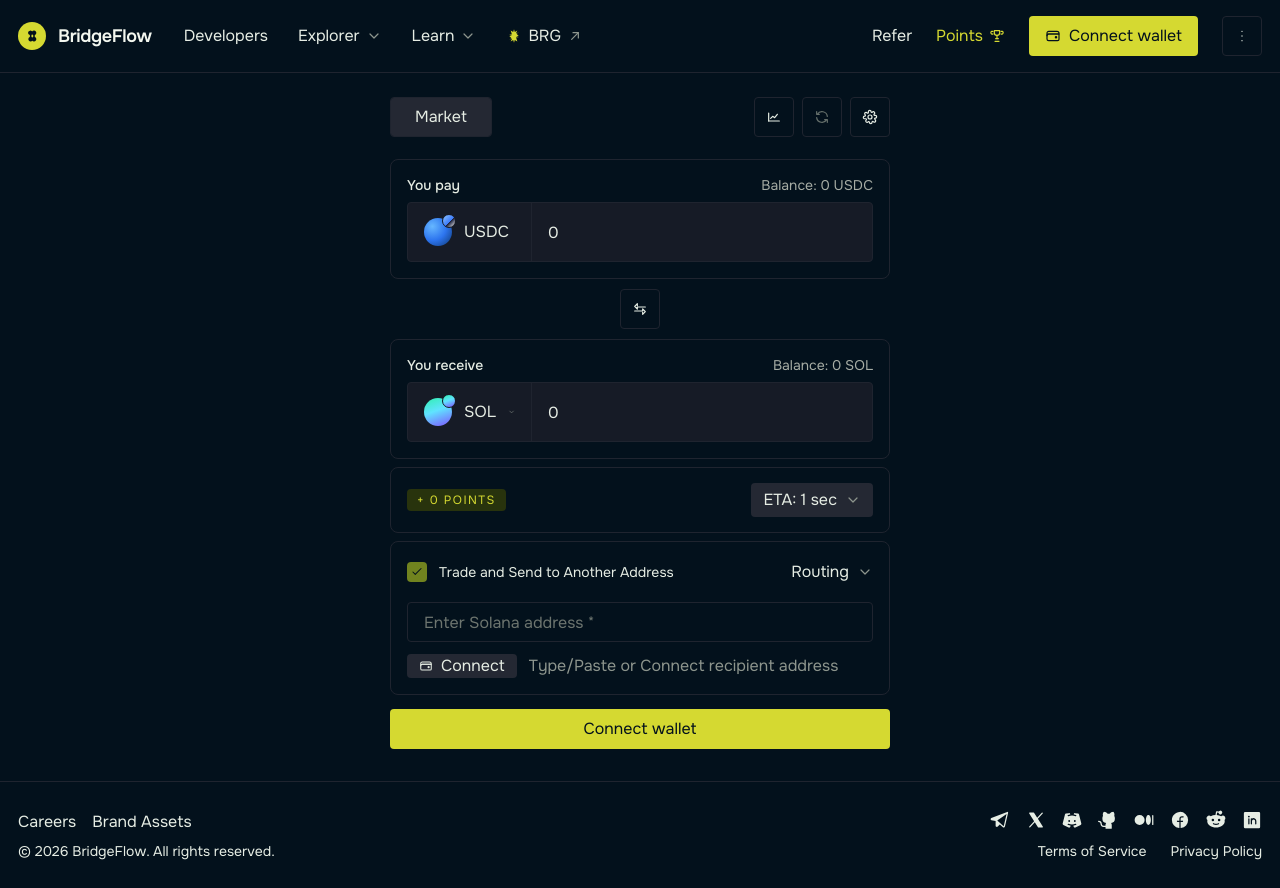
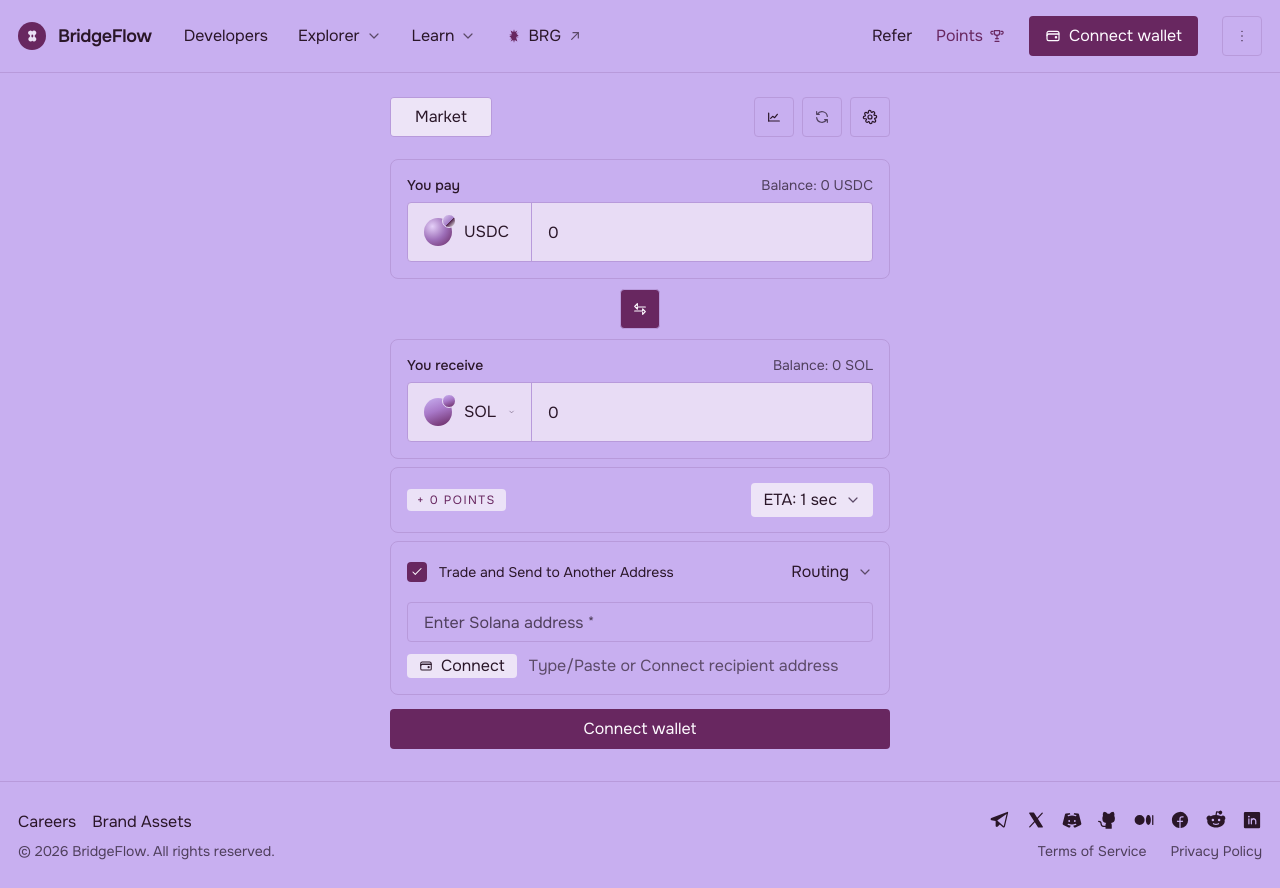
Before and after one commit to armancurr/bridge-3, a Next.js app: page / in a window 1280 px wide. Built offline with nearby package versions, Linux system fonts and the light colour scheme.

Commit message:
colors changed to dropbox site

```diff
--- a/src/app/globals.css
+++ b/src/app/globals.css
@@ -1,20 +1,108 @@
 @import "tailwindcss";
 
+/*
+  Light theme: lavender (#c8aff0) + deep plum (#682760) family.
+  Supporting hues: mauve, dusty lilac, soft orchid — warm, readable light UI.
+*/
+
 :root {
-  --background: #03111c;
-  --foreground: #e6ede4;
-  --muted: #a7ada5;
-  --line: #1f242f;
-  --panel: #161b26;
-  --panel-2: #1c212c;
-  --primary: #d5d931;
-  --primary-dark: #03111c;
-  --success: #71831f;
+  /* Canvas & type — page wash is brand lavender */
+  --background: #c8aff0;
+  --foreground: #2a1628;
+
+  --muted: #6b5a78;
+  --muted-foreground: #4f3f5c;
+  --subtle: #7d6d8a;
+
+  /* Hairlines & dividers (read against #c8aff0) */
+  --line: #b89adb;
+  --line-2: #a884cf;
+
+  /* Layered surfaces — lighter steps so cards/inputs float on the wash */
+  --panel: #f7f2fc;
+  --panel-2: #ede4f7;
+  --panel-3: #e2d6f2;
+  --surface-inset: #e8dcf5;
+
+  /* Brand ramp — anchors #c8aff0 → #682760 */
+  --primary: #c8aff0;
+  --primary-hover: #b89ae8;
+  --primary-light: #ebe2f7;
+  --primary-muted: #ded0ef;
+  --primary-dark: #9469b8;
+  --primary-darker: #682760;
+  --primary-deep: #4a1d44;
+
+  /* Mauve / orchid accents (same family, more rose) */
+  --accent: #c9a3c4;
+  --accent-light: #f0e4ee;
+  --accent-dark: #8f4a78;
+
+  /* CTAs: plum fills so buttons stay visible on #c8aff0 bg */
+  --cta: #682760;
+  --cta-foreground: #fefbff;
+  --cta-strong: #4a1d44;
+  --cta-strong-foreground: #fefbff;
+
+  /* Status — tinted to stay in the plum/lavender orbit */
+  --success: #7d6a94;
+  --success-light: #ebe4f3;
+  --warning: #c49a6e;
+  --warning-light: #f7efe4;
+  --error: #b45d7c;
+  --error-light: #f5e5ec;
+
+  --border: var(--line);
+  --border-light: #d4c0ea;
+
+  --shadow: rgba(74, 29, 68, 0.12);
+  --shadow-md: rgba(74, 29, 68, 0.16);
+  --shadow-lg: rgba(74, 29, 68, 0.2);
+
+  --icon-muted: #5c4a68;
+
+  /* Token chips / gradients (reference in arbitrary values) */
+  --gradient-token-a: #e4cff8;
+  --gradient-token-b: #9d6eb8;
+  --gradient-token-c: #682760;
+  --gradient-token-ring: #f2e9fa;
 }
 
 @theme inline {
   --color-background: var(--background);
   --color-foreground: var(--foreground);
+  --color-muted: var(--muted);
+  --color-muted-foreground: var(--muted-foreground);
+  --color-subtle: var(--subtle);
+  --color-line: var(--line);
+  --color-line-2: var(--line-2);
+  --color-panel: var(--panel);
+  --color-panel-2: var(--panel-2);
+  --color-panel-3: var(--panel-3);
+  --color-surface-inset: var(--surface-inset);
+  --color-primary: var(--primary);
+  --color-primary-hover: var(--primary-hover);
+  --color-primary-light: var(--primary-light);
+  --color-primary-muted: var(--primary-muted);
+  --color-primary-dark: var(--primary-dark);
+  --color-primary-darker: var(--primary-darker);
+  --color-primary-deep: var(--primary-deep);
+  --color-accent: var(--accent);
+  --color-accent-light: var(--accent-light);
+  --color-accent-dark: var(--accent-dark);
+  --color-cta: var(--cta);
+  --color-cta-foreground: var(--cta-foreground);
+  --color-cta-strong: var(--cta-strong);
+  --color-cta-strong-foreground: var(--cta-strong-foreground);
+  --color-success: var(--success);
+  --color-success-light: var(--success-light);
+  --color-warning: var(--warning);
+  --color-warning-light: var(--warning-light);
+  --color-error: var(--error);
+  --color-error-light: var(--error-light);
+  --color-border: var(--border);
+  --color-border-light: var(--border-light);
+  --color-icon-muted: var(--icon-muted);
   --font-sans: var(--font-onest);
 }
 
--- a/src/app/page.tsx
+++ b/src/app/page.tsx
@@ -41,13 +41,13 @@
 
   return (
     <div className="flex min-h-screen flex-1 flex-col bg-background text-foreground">
-      <header className="border-b border-[#1f242f] px-[18px]">
+      <header className="border-b border-line px-[18px]">
         <div className="mx-auto flex h-[72px] w-full max-w-[1884px] items-center gap-8">
           <div className="flex shrink-0 items-center gap-3">
-            <div className="flex size-7 items-center justify-center rounded-full bg-[#d5d931] text-[#03111c]">
+            <div className="flex size-7 items-center justify-center rounded-full bg-primary-darker text-primary-light">
               <BridgeGlyph className="size-4" />
             </div>
-            <div className="text-[18px] font-semibold leading-none tracking-[-0.02em] text-[#f3f7ef]">
+            <div className="text-[18px] font-semibold leading-none tracking-[-0.02em] text-foreground">
               BridgeFlow
             </div>
           </div>
@@ -58,11 +58,11 @@
                 <button
                   key={link.label}
                   type="button"
-                  className="flex items-center gap-[6px] hover:text-white"
+                  className="flex items-center gap-[6px] hover:text-primary-darker"
                 >
                   <span>{link.label}</span>
                   {link.caret ? (
-                    <ChevronDownIcon className="size-4 text-[#8d958d]" />
+                    <ChevronDownIcon className="size-4 text-icon-muted" />
                   ) : null}
                 </button>
               ))}
@@ -71,9 +71,9 @@
                 type="button"
                 className="flex items-center gap-[6px] text-base leading-4"
               >
-                <SunburstIcon className="size-4 text-[#d5d931]" />
+                <SunburstIcon className="size-4 text-primary-darker" />
                 <span>BRG</span>
-                <ArrowUpRightIcon className="size-4 text-[#8d958d]" />
+                <ArrowUpRightIcon className="size-4 text-icon-muted" />
               </button>
             </div>
 
@@ -81,21 +81,21 @@
               <button type="button">Refer</button>
               <button
                 type="button"
-                className="flex items-center gap-[6px] text-[#d5d931]"
+                className="flex items-center gap-[6px] text-primary-darker"
               >
                 <span>Points</span>
                 <TrophyIcon className="size-4" />
               </button>
               <button
                 type="button"
-                className="flex h-10 items-center justify-center gap-2 rounded-[4px] bg-[#d5d931] px-4 text-[14px] leading-[18px] text-[#03111c]"
+                className="flex h-10 items-center justify-center gap-2 rounded-[4px] bg-cta px-4 text-[14px] leading-[18px] text-cta-foreground"
               >
                 <WalletIcon className="size-4" />
                 <span>Connect wallet</span>
               </button>
               <button
                 type="button"
-                className="flex size-10 items-center justify-center rounded-[4px] border border-[#1f242f] text-[#e6ede4]"
+                className="flex size-10 items-center justify-center rounded-[4px] border border-line text-foreground"
               >
                 <MoreVerticalIcon className="size-4" />
               </button>
@@ -105,14 +105,14 @@
           <div className="ml-auto flex items-center gap-2 lg:hidden">
             <button
               type="button"
-              className="flex h-10 items-center justify-center gap-2 rounded-[4px] bg-[#d5d931] px-4 text-[14px] leading-[18px] text-[#03111c]"
+              className="flex h-10 items-center justify-center gap-2 rounded-[4px] bg-cta px-4 text-[14px] leading-[18px] text-cta-foreground"
             >
               <WalletIcon className="size-4" />
               <span>Connect wallet</span>
             </button>
             <button
               type="button"
-              className="flex size-10 items-center justify-center rounded-[4px] border border-[#1f242f] text-[#e6ede4]"
+              className="flex size-10 items-center justify-center rounded-[4px] border border-line text-foreground"
             >
               <MoreVerticalIcon className="size-4" />
             </button>
@@ -123,10 +123,10 @@
       <main className="flex flex-1 flex-col px-[18px] pb-8 pt-6">
         <div className="mx-auto w-full max-w-[500px]">
           <div className="mb-[22px] flex items-center justify-between gap-3">
-            <div className="flex h-10 overflow-hidden rounded-[4px] border border-[#1f242f] bg-transparent">
+            <div className="flex h-10 overflow-hidden rounded-[4px] border border-line bg-transparent">
               <button
                 type="button"
-                className="min-w-[94px] bg-[#242833] px-6 text-[14px] leading-[18px] text-[#e6ede4]"
+                className="min-w-[94px] bg-panel-2 px-6 text-[14px] leading-[18px] text-foreground"
               >
                 Market
               </button>
@@ -145,28 +145,28 @@
             </div>
           </div>
 
-          <section className="rounded-[8px] border border-[#1f242f] p-4">
+          <section className="rounded-[8px] border border-line p-4">
             <div className="mb-2 flex items-center justify-between text-[14px] leading-[18px]">
               <div className="font-medium">You pay</div>
-              <div className="text-[#a7ada5]">Balance: 0 USDC</div>
+              <div className="text-muted-foreground">Balance: 0 USDC</div>
             </div>
-            <div className="flex h-[60px] overflow-hidden rounded-[4px] border border-[#1f242f] bg-[#161b26]">
+            <div className="flex h-[60px] overflow-hidden rounded-[4px] border border-line bg-surface-inset">
               <button
                 type="button"
-                className="flex w-[124px] items-center gap-3 border-r border-[#1f242f] px-4 text-left text-base leading-4"
+                className="flex w-[124px] items-center gap-3 border-r border-line px-4 text-left text-base leading-4"
               >
                 <div className="relative shrink-0">
-                  <span className="block size-7 rounded-full bg-[radial-gradient(circle_at_30%_30%,#66b7ff_0%,#2d75ef_50%,#0d3772_100%)]" />
-                  <span className="absolute -right-1 -top-1 block size-3.5 rounded-full border border-[#161b26] bg-[linear-gradient(135deg,#8ec5ff_0%,#3e7dfb_55%,#0f1633_56%,#ffffff_100%)]" />
+                  <span className="block size-7 rounded-full bg-[radial-gradient(circle_at_30%_30%,#e4cff8_0%,#9d6eb8_50%,#682760_100%)]" />
+                  <span className="absolute -right-1 -top-1 block size-3.5 rounded-full border border-surface-inset bg-[linear-gradient(135deg,#dcc9f2_0%,#a67fc8_55%,#4a1d44_56%,#ffffff_100%)]" />
                 </div>
                 <span>USDC</span>
-                <ChevronDownIcon className="ml-auto size-4 text-[#8d958d]" />
+                <ChevronDownIcon className="ml-auto size-4 text-icon-muted" />
               </button>
               <input
                 readOnly
                 value="0"
                 aria-label="You pay amount"
-                className="h-full flex-1 bg-transparent px-4 text-base leading-[22px] text-[#e6ede4] outline-none"
+                className="h-full flex-1 bg-transparent px-4 text-base leading-[22px] text-foreground outline-none"
               />
             </div>
           </section>
@@ -174,65 +174,65 @@
           <div className="flex justify-center py-[10px]">
             <button
               type="button"
-              className="flex size-10 items-center justify-center rounded-[4px] border border-[#1f242f] bg-[#03111c] text-[#e6ede4]"
+              className="flex size-10 items-center justify-center rounded-[4px] border border-line bg-primary-darker text-cta-strong-foreground"
             >
               <SwapIcon className="size-4" />
             </button>
           </div>
 
-          <section className="rounded-[8px] border border-[#1f242f] p-4">
+          <section className="rounded-[8px] border border-line p-4">
             <div className="mb-2 flex items-center justify-between text-[14px] leading-[18px]">
               <div className="font-medium">You receive</div>
-              <div className="text-[#a7ada5]">Balance: 0 SOL</div>
+              <div className="text-muted-foreground">Balance: 0 SOL</div>
             </div>
-            <div className="flex h-[60px] overflow-hidden rounded-[4px] border border-[#1f242f] bg-[#161b26]">
+            <div className="flex h-[60px] overflow-hidden rounded-[4px] border border-line bg-surface-inset">
               <button
                 type="button"
-                className="flex w-[124px] items-center gap-3 border-r border-[#1f242f] px-4 text-left text-base leading-4"
+                className="flex w-[124px] items-center gap-3 border-r border-line px-4 text-left text-base leading-4"
               >
                 <div className="relative shrink-0">
-                  <span className="block size-7 rounded-full bg-[linear-gradient(160deg,#30f0b0_0%,#60e3ff_45%,#7d55ff_100%)]" />
-                  <span className="absolute -right-1 -top-1 block size-3.5 rounded-full border border-[#161b26] bg-[linear-gradient(160deg,#30f0b0_0%,#60e3ff_45%,#7d55ff_100%)]" />
+                  <span className="block size-7 rounded-full bg-[linear-gradient(160deg,#c8aff0_0%,#a878c8_45%,#682760_100%)]" />
+                  <span className="absolute -right-1 -top-1 block size-3.5 rounded-full border border-surface-inset bg-[linear-gradient(160deg,#c8aff0_0%,#a878c8_45%,#682760_100%)]" />
                 </div>
                 <span>SOL</span>
-                <ChevronDownIcon className="ml-auto size-4 text-[#8d958d]" />
+                <ChevronDownIcon className="ml-auto size-4 text-icon-muted" />
               </button>
               <input
                 readOnly
                 value="0"
                 aria-label="You receive amount"
-                className="h-full flex-1 bg-transparent px-4 text-base leading-[22px] text-[#e6ede4] outline-none"
+                className="h-full flex-1 bg-transparent px-4 text-base leading-[22px] text-foreground outline-none"
               />
             </div>
           </section>
 
-          <div className="mt-2 flex items-center justify-between rounded-[8px] border border-[#1f242f] px-4 py-[15px]">
-            <div className="rounded-[4px] bg-[#28330d] px-[10px] py-[4px] text-[12px] leading-[14px] tracking-[0.12em] text-[#d5d931]">
+          <div className="mt-2 flex items-center justify-between rounded-[8px] border border-line px-4 py-[15px]">
+            <div className="rounded-[4px] bg-primary-light px-[10px] py-[4px] text-[12px] leading-[14px] tracking-[0.12em] text-primary-darker">
               + 0 POINTS
             </div>
             <button
               type="button"
-              className="flex items-center gap-2 rounded-[4px] bg-[#242833] px-3 py-[5px] text-[14px] leading-[18px] text-[#e6ede4]"
+              className="flex items-center gap-2 rounded-[4px] bg-panel-2 px-3 py-[5px] text-[14px] leading-[18px] text-foreground"
             >
               <span>ETA: 1 sec</span>
-              <ChevronDownIcon className="size-4 text-[#8d958d]" />
+              <ChevronDownIcon className="size-4 text-icon-muted" />
             </button>
           </div>
 
-          <section className="mt-2 rounded-[8px] border border-[#1f242f]">
+          <section className="mt-2 rounded-[8px] border border-line">
             <div className="flex items-center justify-between px-4 py-4">
-              <div className="flex items-center gap-3 text-[14px] leading-[18px] text-[#e6ede4]">
-                <span className="flex size-5 items-center justify-center rounded-[4px] bg-[#71831f] text-[#03111c]">
+              <div className="flex items-center gap-3 text-[14px] leading-[18px] text-foreground">
+                <span className="flex size-5 items-center justify-center rounded-[4px] bg-primary-darker text-cta-strong-foreground">
                   <CheckIcon className="size-3.5" />
                 </span>
                 <span>Trade and Send to Another Address</span>
               </div>
               <button
                 type="button"
-                className="flex items-center gap-2 py-[2px] text-[14px] leading-[18px] text-[#e6ede4]"
+                className="flex items-center gap-2 py-[2px] text-[14px] leading-[18px] text-foreground"
               >
                 <span>Routing</span>
-                <ChevronDownIcon className="size-4 text-[#8d958d]" />
+                <ChevronDownIcon className="size-4 text-icon-muted" />
               </button>
             </div>
 
@@ -241,13 +241,13 @@
                 readOnly
                 value=""
                 placeholder="Enter Solana address *"
-                className="mb-3 h-10 w-full rounded-[4px] border border-[#1f242f] bg-transparent px-4 text-[14px] leading-[18px] text-[#e6ede4] outline-none placeholder:text-[#6d756f]"
+                className="mb-3 h-10 w-full rounded-[4px] border border-line bg-transparent px-4 text-[14px] leading-[18px] text-foreground outline-none placeholder:text-muted-foreground"
               />
 
-              <div className="flex items-center gap-3 text-[#8d958d]">
+              <div className="flex items-center gap-3 text-icon-muted">
                 <button
                   type="button"
-                  className="flex h-6 items-center gap-2 rounded-[4px] bg-[#242833] px-3 text-[14px] leading-[18px] text-[#e6ede4]"
+                  className="flex h-6 items-center gap-2 rounded-[4px] bg-panel-2 px-3 text-[14px] leading-[18px] text-foreground"
                 >
                   <WalletIcon className="size-3.5" />
                   <span>Connect</span>
@@ -259,39 +259,39 @@
 
           <button
             type="button"
-            className="mt-[14px] h-10 w-full rounded-[4px] bg-[#d5d931] text-[14px] leading-[18px] text-[#03111c]"
+            className="mt-[14px] h-10 w-full rounded-[4px] bg-cta text-[14px] leading-[18px] text-cta-foreground"
           >
             Connect wallet
           </button>
         </div>
       </main>
 
-      <footer className="border-t border-[#1f242f] px-[18px] py-7">
+      <footer className="border-t border-line px-[18px] py-7">
         <div className="mx-auto flex w-full max-w-[1884px] flex-col gap-7 lg:flex-row lg:items-end lg:justify-between">
-          <div className="flex flex-col gap-3 text-[16px] leading-4 text-[#e6ede4]">
+          <div className="flex flex-col gap-3 text-[16px] leading-4 text-foreground">
             <div className="flex items-center gap-4">
               <button type="button">Careers</button>
               <button type="button">Brand Assets</button>
             </div>
-            <div className="text-[14px] leading-[18px] text-[#e6ede4]">
+            <div className="text-[14px] leading-[18px] text-muted-foreground">
               © 2026 BridgeFlow. All rights reserved.
             </div>
           </div>
 
           <div className="flex flex-col items-start gap-3 lg:items-end">
-            <div className="flex items-center gap-4 text-[#e6ede4]">
+            <div className="flex items-center gap-4 text-foreground">
               {socialLinks.map((link) => (
                 <button
                   key={link.label}
                   type="button"
                   aria-label={link.label}
-                  className="text-[#e6ede4] transition-opacity hover:opacity-80"
+                  className="text-foreground transition-opacity hover:opacity-80"
                 >
                   {link.icon}
                 </button>
               ))}
             </div>
-            <div className="flex items-center gap-6 text-[14px] leading-[18px] text-[#e6ede4]">
+            <div className="flex items-center gap-6 text-[14px] leading-[18px] text-muted-foreground">
               <button type="button">Terms of Service</button>
               <button type="button">Privacy Policy</button>
             </div>
@@ -325,7 +325,7 @@
   return (
     <button
       type="button"
-      className={`flex size-10 items-center justify-center rounded-[4px] border border-[#1f242f] ${muted ? "text-[#66706b]" : "text-[#e6ede4]"}`}
+      className={`flex size-10 items-center justify-center rounded-[4px] border border-line ${muted ? "text-muted-foreground" : "text-foreground"}`}
     >
       {children}
     </button>
```
